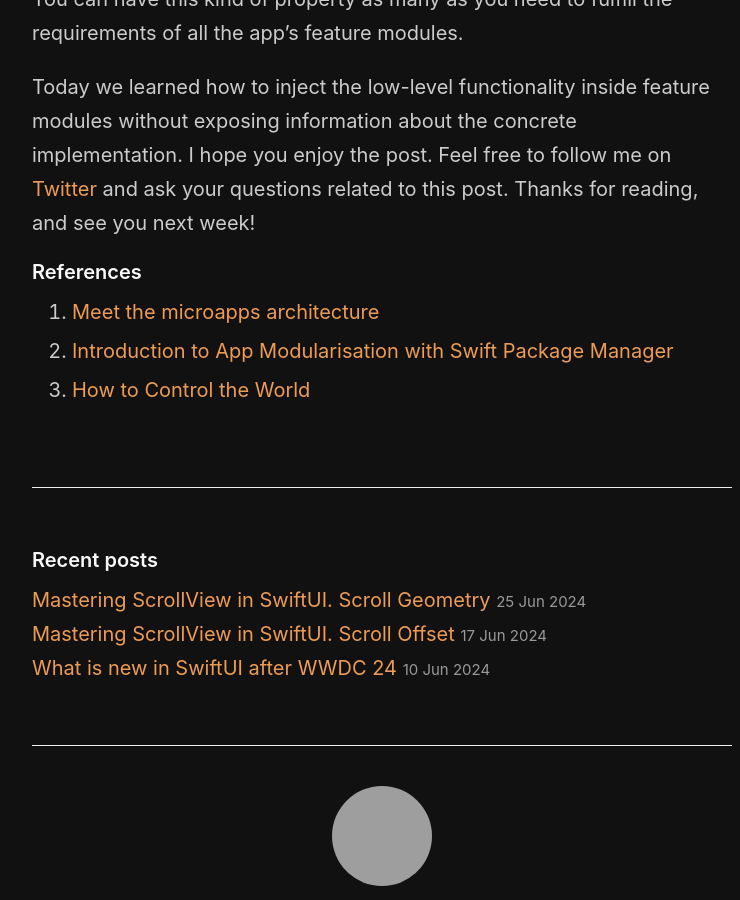
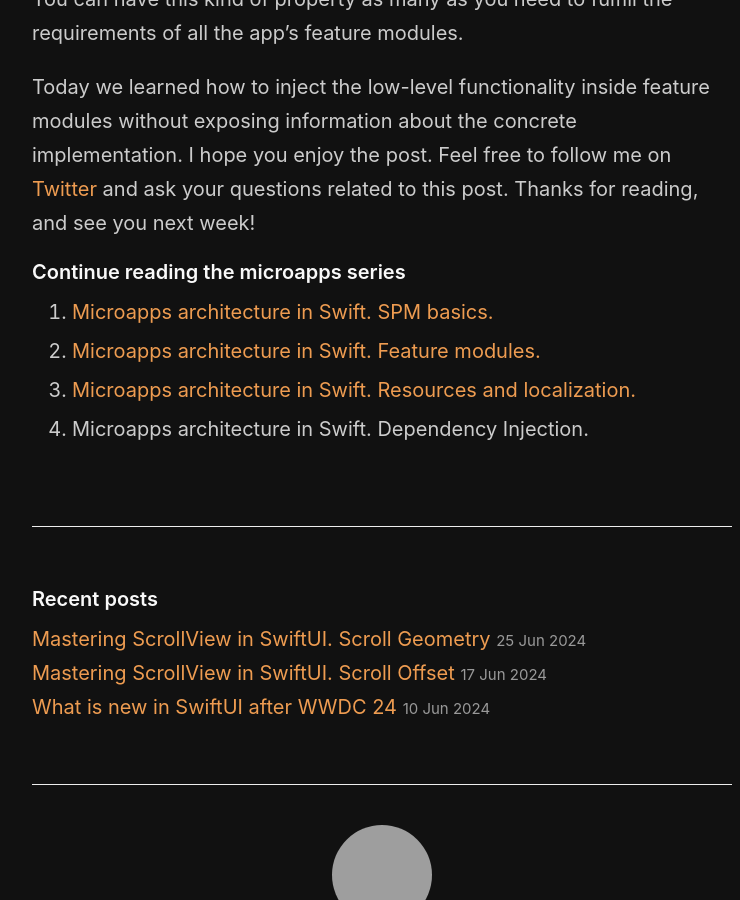
Before and after one commit to mecid/mecid.github.io, a Jekyll site: the page built from _posts/2022-02-02-microapps-architecture-in-swift-dependency-injection.md, in a window 1280 px wide and 900 px high, scrolled down 4969 px, cut to the strip 0-900 px from the top of the window. Shown: the whole strip, without its empty margins (258-998 px from the left). Built offline with Jekyll 4.4.1, drawn with Linux system fonts in a browser that asks for light colours; grey boxes are pictures that could not be loaded.

Commit message:
micro apps series restructured

```diff
--- a/_posts/2022-02-02-microapps-architecture-in-swift-dependency-injection.md
+++ b/_posts/2022-02-02-microapps-architecture-in-swift-dependency-injection.md
@@ -177,7 +177,8 @@
 
 Today we learned how to inject the low-level functionality inside feature modules without exposing information about the concrete implementation. I hope you enjoy the post. Feel free to follow me on [Twitter](https://twitter.com/mecid) and ask your questions related to this post. Thanks for reading, and see you next week!
 
-#### References
-1. [Meet the microapps architecture](https://increment.com/mobile/microapps-architecture/)
-2. [Introduction to App Modularisation with Swift Package Manager](https://holyswift.app/introduction-to-app-modularisation-with-swift-package-manager-a-tale-to-be-told)
-3. [How to Control the World](https://www.pointfree.co/blog/posts/21-how-to-control-the-world)
+#### Continue reading the microapps series
+1. [Microapps architecture in Swift. SPM basics.](/2022/01/12/microapps-architecture-in-swift-spm-basics/)
+2. [Microapps architecture in Swift. Feature modules.](/2022/01/19/microapps-architecture-in-swift-feature-modules/)
+3. [Microapps architecture in Swift. Resources and localization.](/2022/01/26/microapps-architecture-in-swift-resources-and-localization/)
+4. Microapps architecture in Swift. Dependency Injection.
```
Also changed, not shown: _posts/2022-01-12-microapps-architecture-in-swift-spm-basics.md (+5 -3 lines), _posts/2022-01-19-microapps-architecture-in-swift-feature-modules.md (+5 -3 lines), _posts/2022-01-26-microapps-architecture-in-swift-resources-and-localization.md (+5 -3 lines).
